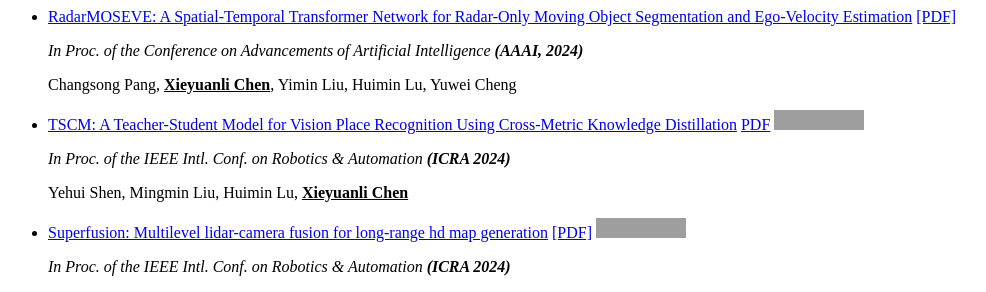
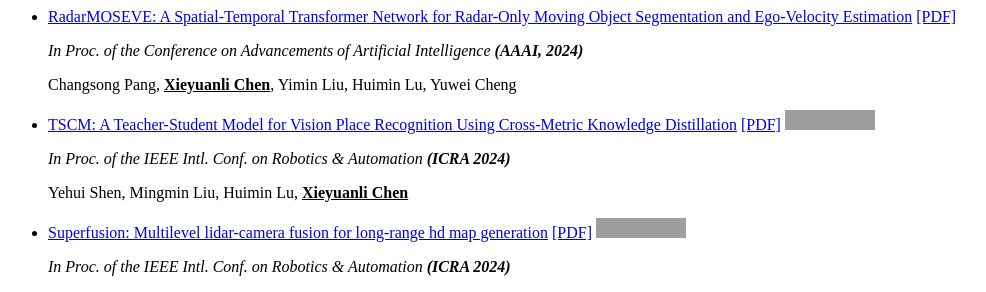
Before and after one commit to shenyehui/my-home, a Jekyll site: the page built from _pages/includes/pub.md, in a window 1280 px wide and 900 px high, scrolled down 2126 px, cut to the strip 144-436 px from the top of the window. Shown: the whole strip, without its empty margins (0-986 px from the left). Built offline with Jekyll 4.4.1, drawn with Linux system fonts in a browser that asks for light colours; our own code applies the rules of GitHub Pages for plain Markdown files; grey boxes are pictures that could not be loaded.

Commit message:
Update pub.md

```diff
--- a/_pages/includes/pub.md
+++ b/_pages/includes/pub.md
@@ -104,7 +104,7 @@
 
   Changsong Pang, **<u>Xieyuanli Chen</u>**, Yimin Liu, Huimin Lu, Yuwei Cheng
 
-- [TSCM: A Teacher-Student Model for Vision Place Recognition Using Cross-Metric Knowledge Distillation](https://ieeexplore.ieee.org/document/10611612)  [PDF](https://arxiv.org/pdf/2404.01587) [![](https://img.shields.io/github/stars/nubot-nudt/TSCM?style=social&label=Code+Stars)](https://github.com/nubot-nudt/TSCM)
+- [TSCM: A Teacher-Student Model for Vision Place Recognition Using Cross-Metric Knowledge Distillation](https://ieeexplore.ieee.org/document/10611612)  [[PDF]](https://arxiv.org/pdf/2404.01587) [![](https://img.shields.io/github/stars/nubot-nudt/TSCM?style=social&label=Code+Stars)](https://github.com/nubot-nudt/TSCM)
 
   *In Proc. of the IEEE Intl. Conf. on Robotics & Automation **(ICRA 2024)***
 
@@ -350,7 +350,7 @@
 
   **<u>Xieyuanli Chen</u>**, Benedikt Mersch, Lucas Nunes, Rodrigo Marcuzzi, Ignacio Vizzo, Jens Behley, Cyrill Stachniss
 
-- [Segcontrast: 3d point cloud feature representation learning through self-supervised segment discrimination](https://drive.google.com/file/d/1mJS5lO-vbdbbwexhVkManlUyQic08adN/view?pli=1) [![](https://img.shields.io/github/stars/PRBonn/segcontrast?style=social&label=Code+Stars)](https://github.com/PRBonn/segcontrast)
+- [Segcontrast: 3d point cloud feature representation learning through self-supervised segment discrimination](https://ieeexplore.ieee.org/abstract/document/9681336/)  [[PDF]](https://drive.google.com/file/d/1mJS5lO-vbdbbwexhVkManlUyQic08adN/view) [![](https://img.shields.io/github/stars/PRBonn/segcontrast?style=social&label=Code+Stars)](https://github.com/PRBonn/segcontrast)
 
   *IEEE Robotics and Automation Letters **(RA-L)***
 
```
